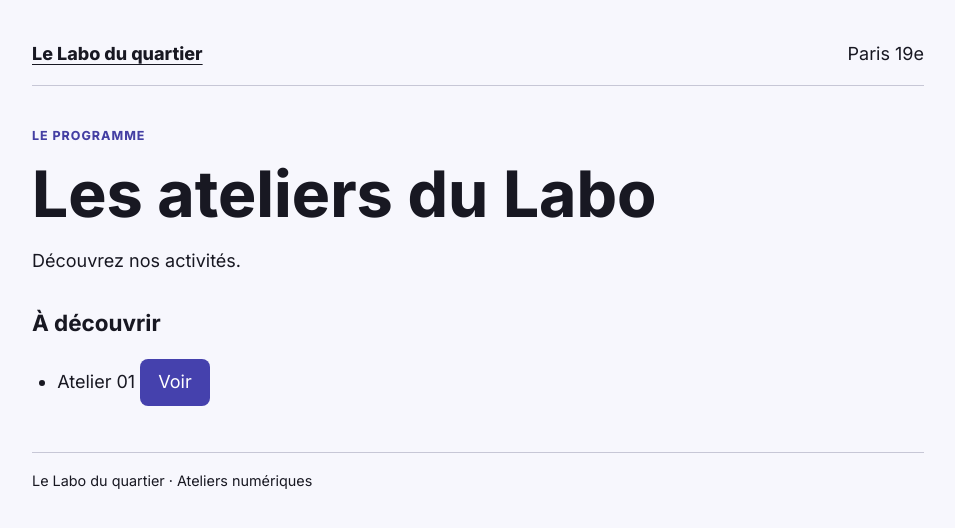
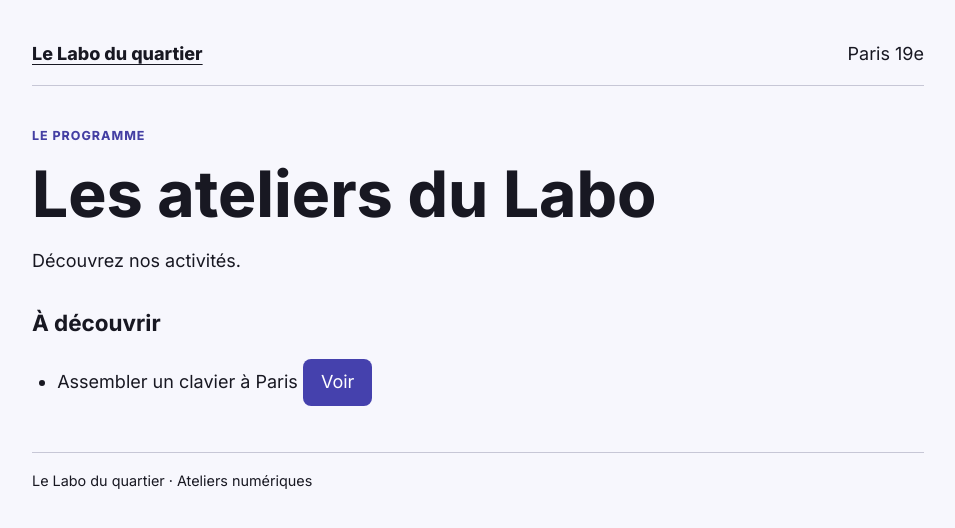
Before and after one commit to yaswecan/formation_seo_react, a React (Vite) app in the folder projet-depart/: page / in a window 1280 px wide. Shown: the top 528 px of the page, without its empty margins (162-1117 px from the left). Built offline with nearby package versions, Linux system fonts and the light colour scheme.

Commit message:
Ex 2 : nom explicite pour la fiche clavier

```diff
--- a/projet-depart/src/catalogue.js
+++ b/projet-depart/src/catalogue.js
@@ -8,7 +8,7 @@ export const accueil = {
 export const ateliers = [
   {
     path: '/ateliers/clavier-mecanique/',
-    name: 'Atelier 01',
+    name: 'Assembler un clavier à Paris',
     title: 'Ateliers', description: '',
     intro: 'Un atelier pour découvrir de nouvelles choses.',
     duration: '90 minutes', audience: 'Dès 14 ans, débutants',
```
Also changed, not shown: 1 other file (tests, documents, lock files or other folders).
